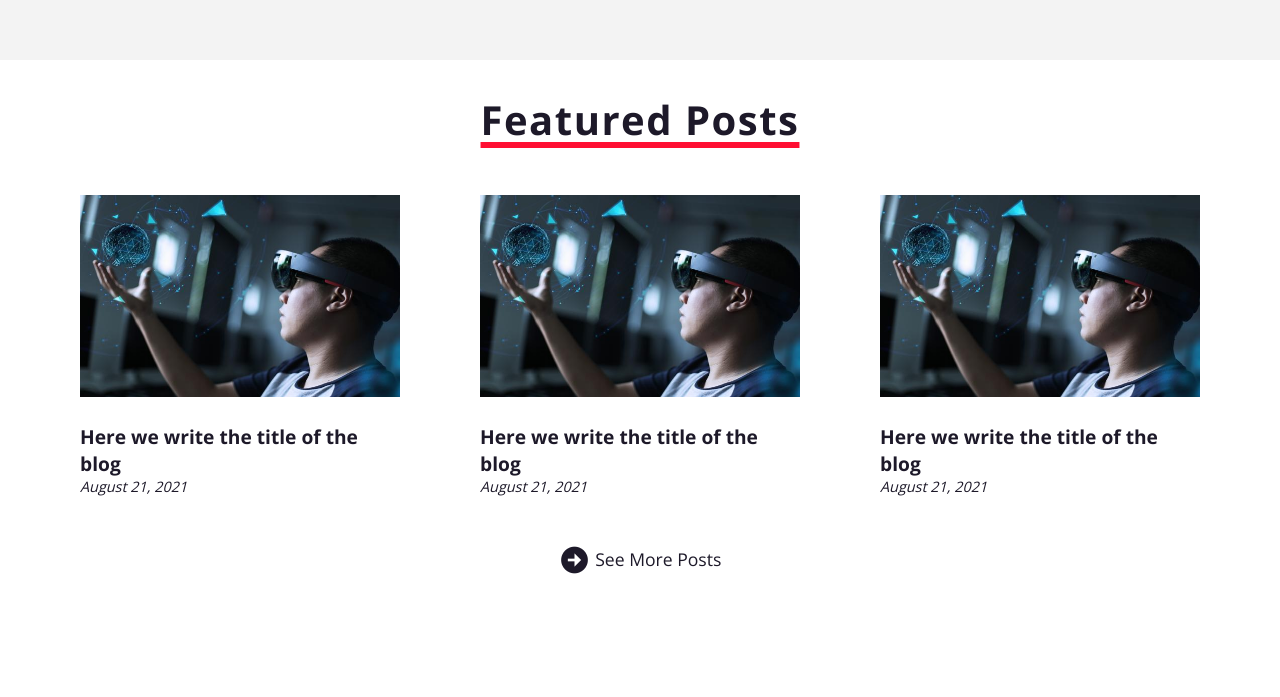
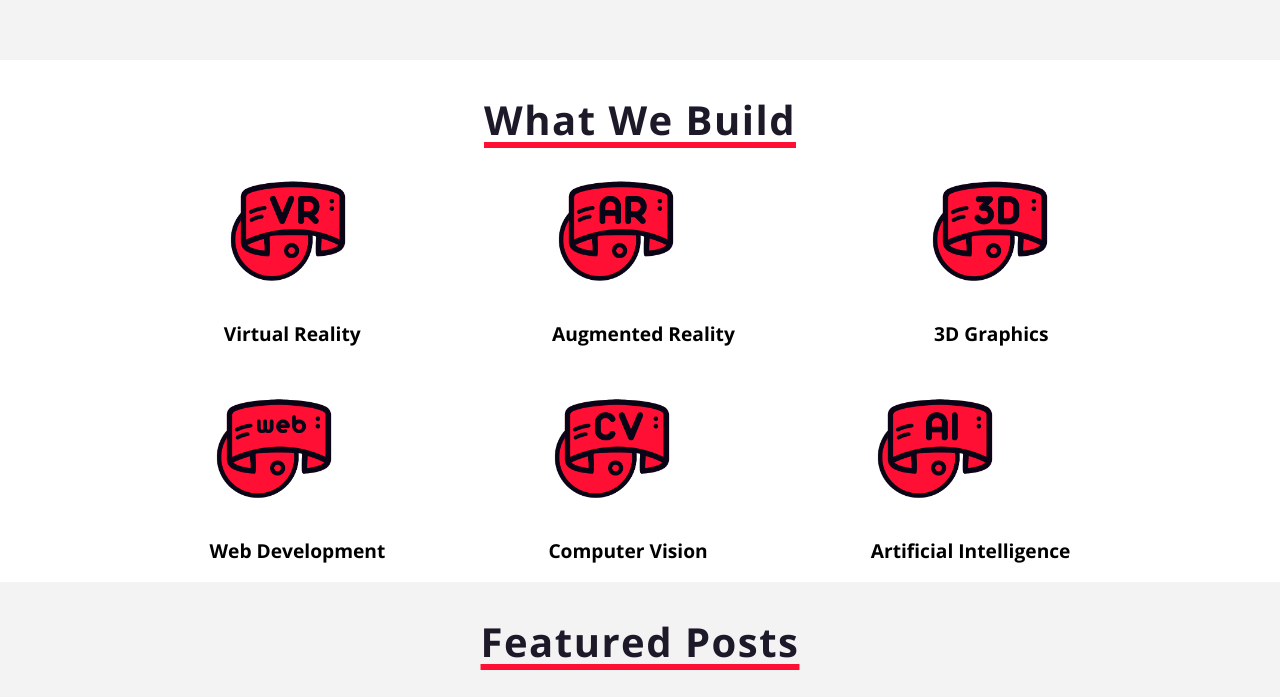
Before and after one commit to azizamari/Omerva-Website, a plain HTML site: page client/index.html in a window 1280 px wide. Shown: the part 1140-1837 px from the top of the page. Drawn offline with nearby package versions, Linux system fonts and the light colour scheme.

Commit message:
Add technology section + animate landing

```diff
--- a/client/css/style.css
+++ b/client/css/style.css
@@ -199,7 +199,7 @@ nav > a{
 
 .blog{
     height: 80vh;
-    background:#fff;
+    background:#F3F3F3;
 }
 .blog_cards{
     display: flex;
@@ -265,7 +265,7 @@ nav > a{
 
 .team{
     height: 80vh;
-    background:#F3F3F3;
+    background:#fff;
 }
 
 .team > h4{
@@ -370,6 +370,34 @@ small a{
     margin-top: -100px; /*same height as header*/
     visibility: hidden;
 }
+
+.products{
+    background:#fff;
+}
+
+.skills_list{
+    display: flex;
+    flex-wrap: wrap;
+    justify-content:space-around;
+    align-items:center;
+    width: 80%;
+    margin: auto;
+}
+.skills_list >*{
+    margin: 0.5rem 4rem;
+}
+
+.skill_card > h4{
+    font-size: 1.2rem;
+    text-align: center;
+    color:var(--white);
+    padding:10px;
+}
+.skill_card>img{
+    width:150px;
+    height:auto;
+}
+
 
 @media only screen and (max-width:1000px) {
     .about_text p{
--- a/client/index.html
+++ b/client/index.html
@@ -5,6 +5,7 @@
     <meta http-equiv="X-UA-Compatible" content="IE=edge">
     <meta name="viewport" content="width=device-width, initial-scale=1.0">
     <link rel="stylesheet" href="https://cdn.jsdelivr.net/npm/boxicons@2.0.9/css/boxicons.min.css">
+    <link href="https://unpkg.com/aos@2.3.1/dist/aos.css" rel="stylesheet">
     <link rel="stylesheet" href="css/style.css">
     <link rel="icon" href ="assets/favicon2.ico" type = "image/x-icon">
     <title>Omerva</title>
@@ -16,7 +17,7 @@
                 <img src="assets/hamburger.svg" class="hamburger" alt="hamburger button"/>
             </a>
         </span> -->
-        <nav>
+        <nav data-aos="fade-down" data-aos-easing="ease-in-sine" data-aos-duration="550">
             <span class="open-slide">
                 <a onclick="openSlideMenu()">
                     <img src="assets/hamburger.svg" class="hamburger" alt="hamburger button" width="15"/>
@@ -26,8 +27,8 @@
                 <img src="assets/logo.png" class="logo" alt="Omerva" />
             </a>
             <ul class="nav_links">
-                <li><a href="#about">Who We Are</a></li>
-                <li><a href="#">What We Build</a></li>
+                <li><a href="#about" >Who We Are</a></li>
+                <li><a href="#products">What We Build</a></li>
                 <li><a href="#blog">Blog</a></li>
                 <li><a href="#team">Our Team</a></li>
                 <li><a href="#contact">Contact</a></li>
@@ -44,7 +45,7 @@
         </div>
     </header>
     <section class="hero">
-        <img src="assets/goggles.png" alt="">
+        <img src="assets/goggles.png" alt="" data-aos="zoom-in" data-aos-easing="ease-in-sine" data-aos-duration="800">
     </section>
 
 
@@ -53,19 +54,45 @@
         <h2 class="section__title">About Us</h2>
         <div class="content">
             <p><span class="bold_omerva">Omerva</span> is a software development company that utilizes immersive technologies.<br>At <span class="bold_omerva">Omerva</span> we build futuristic spatial computation technologies to augment the human experience and improve lives.</p>
-            <img src="assets/3dcoor.png" alt="3d coordinates">
+            <img src="assets/3dcoor.png" alt="3d coordinates" >
         </div>
     </section>
 
 
     <span class="anchor" id="products"></span>
     <section class="products">
-
+        <h2 class="section__title">What We Build</h2>
+        <div class="skills_list">
+            <div class="skill_card">
+                <img src="assets/int1.png" alt="VR logo">
+                <h4>Virtual Reality</h4>
+            </div>
+            <div class="skill_card">
+                <img src="assets/int2.png" alt="AR logo">
+                <h4>Augmented Reality</h4>
+            </div>
+            <div class="skill_card">
+                <img src="assets/int3.png" alt="3d graphics logo">
+                <h4>3D Graphics</h4>
+            </div>
+            <div class="skill_card">
+                <img src="assets/int4.png" alt="Web Dev logo">
+                <h4>Web Development</h4>
+            </div>
+            <div class="skill_card">
+                <img src="assets/int5.png" alt="Computer Vision logo">
+                <h4>Computer Vision</h4>
+            </div>
+            <div class="skill_card">
+                <img src="assets/int6.png" alt="AI logo">
+                <h4>Artificial Intelligence</h4>
+            </div>
+        </div>
     </section>
 
     <span class="anchor" id="blog"></span>
     <section class="blog">
-        <h2 class="section__title">Featured Posts</h2>
+        <h2 class="section__title" >Featured Posts</h2>
         <div class="blog_cards">
             <div class="blog_card">
                 <div class="image_container">
@@ -101,7 +128,7 @@
         <div class="main_about">
             <img src="assets/aziz.jpg" alt="Aziz Amari Picture" class="about_image">
             <div class="about_text">
-                <h5><a href="https://azizamari.github.io/" target="_blank">Aziz Amari - Founder & CEO</a></h5>
+                <h5><a href="https://azizamari.github.io/" target="_blank">Aziz Amari - Founder</a></h5>
                 <p>
                     <!-- link Spatial computation to an article -->
                     Aziz Amari is a passionate Technology Entrepreneur who's optimistic of the future of Spatial Computation and all it's fields like AR/ VR, Aritifical Intelligence, Machine Learning, CV, 5G, IoT, Self-Driving Systems,...<br>
@@ -152,6 +179,7 @@
     <small>&copy; Copyright 2021, <a href="/#">Omerva</a></small>
 
 
+    <script src="https://unpkg.com/aos@2.3.1/dist/aos.js"></script>
     <script src="js/main.js"></script>
     <!-- <script src="https://code.jquery.com/jquery-3.6.0.min.js" integrity="sha256-/xUj+3OJU5yExlq6GSYGSHk7tPXikynS7ogEvDej/m4=" crossorigin="anonymous"></script>
     <script src="js/fart.min.js"></script>
--- a/client/js/main.js
+++ b/client/js/main.js
@@ -18,3 +18,5 @@ for(const link of links){
         closeSlideMenu();
     })
 }
+
+AOS.init();
```
Also changed, not shown: client/assets/int1.png (added), client/assets/int2.png (added), client/assets/int3.png (added), client/assets/int4.png (added), client/assets/int5.png (added), client/assets/int6.png (added).
